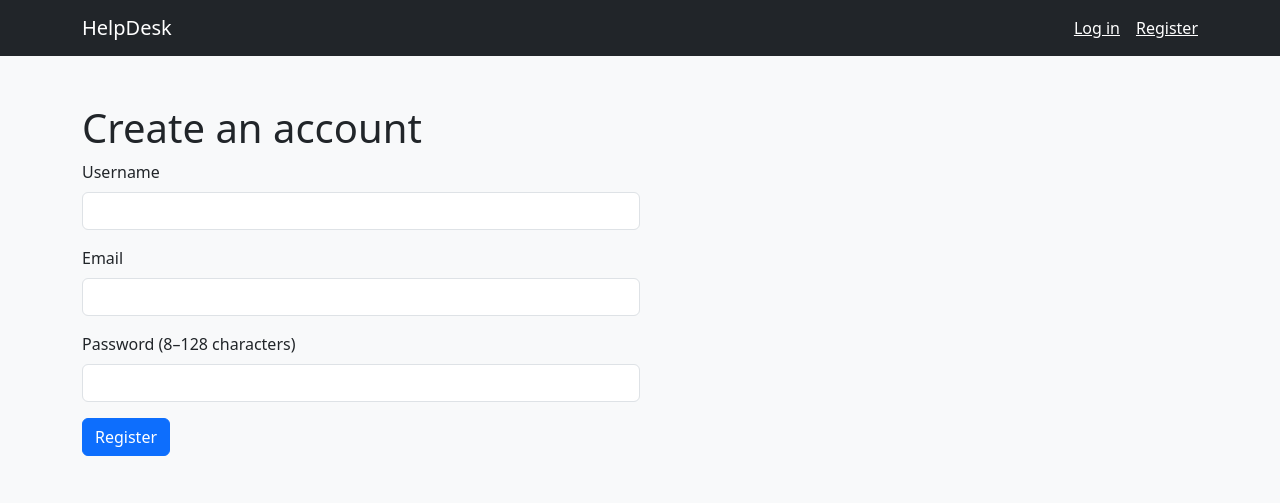
After one commit to Hamzawyyyy/Help-Desk, a Flask app: page /auth/register in a window 1280 px wide. The commit adds this page. Shown: the top 503 px of the page. Run offline with Flask 3, Linux system fonts and the light colour scheme.

Commit message:
Add shared user authentication and protected forms

```diff
--- a/app/__init__.py
+++ b/app/__init__.py
@@ -1,28 +1,60 @@
-from flask import Flask, render_template
+import secrets
+import hmac
+import click
+from flask import Flask, render_template, session, request, abort
 from flask_sqlalchemy import SQLAlchemy
 from flask_login import LoginManager
 from config import Config
 
 db = SQLAlchemy()
 login_manager = LoginManager()
+login_manager.login_view = "auth.login"
 
 
 @login_manager.user_loader
 def load_user(user_id):
-    # Temporary until Member 2 adds the User model and authentication.
-    return None
+    from app.models import User
+    try:
+        return db.session.get(User, int(user_id))
+    except (ValueError, TypeError):
+        return None
 
 
 def create_app(test_config=None):
     app = Flask(__name__)
     app.config.from_object(Config)
+    app.config.update(CSRF_ENABLED=True, MAX_CONTENT_LENGTH=1024 * 1024,
+                      SESSION_COOKIE_HTTPONLY=True, SESSION_COOKIE_SAMESITE="Lax")
     if test_config:
         app.config.update(test_config)
     db.init_app(app)
     login_manager.init_app(app)
 
-    @app.get('/')
+    @app.context_processor
+    def csrf_context():
+        if "csrf_token" not in session:
+            session["csrf_token"] = secrets.token_hex(32)
+        return {"csrf_token": session["csrf_token"]}
+
+    @app.before_request
+    def protect_forms():
+        if app.config["CSRF_ENABLED"] and request.method == "POST":
+            expected = session.get("csrf_token", "")
+            supplied = request.form.get("csrf_token", "")
+            if not expected or not hmac.compare_digest(expected, supplied):
+                abort(400, description="Invalid form token. Reload the page and try again.")
+
+    from app.routes.auth import auth
+    app.register_blueprint(auth)
+
+    @app.cli.command("init-db")
+    def init_db():
+        """Create missing tables without deleting existing data."""
+        db.create_all()
+        click.echo("Database tables created.")
+
+    @app.get("/")
     def home():
-        return render_template('index.html')
+        return render_template("index.html")
 
     return app
--- /dev/null
+++ b/app/routes/auth.py
@@ -0,0 +1,61 @@
+import re
+from flask import Blueprint, render_template, request, redirect, url_for, flash
+from flask_login import login_user, logout_user, login_required, current_user
+from sqlalchemy.exc import IntegrityError
+from app import db
+from app.models import User
+
+auth = Blueprint("auth", __name__, url_prefix="/auth")
+
+
+@auth.route("/register", methods=["GET", "POST"])
+def register():
+    if current_user.is_authenticated:
+        return redirect(url_for("home"))
+    if request.method == "POST":
+        username = request.form.get("username", "").strip()
+        email = request.form.get("email", "").strip().lower()
+        password = request.form.get("password", "")
+        if not re.fullmatch(r"[A-Za-z0-9_]{3,80}", username):
+            flash("Username must be 3-80 letters, numbers or underscores.", "danger")
+        elif len(email) > 254 or not re.fullmatch(r"[^\s@]+@[^\s@]+\.[^\s@]+", email):
+            flash("Enter a valid email address.", "danger")
+        elif not 8 <= len(password) <= 128:
+            flash("Password must contain 8-128 characters.", "danger")
+        else:
+            user = User(username=username, email=email, role="user")
+            user.set_password(password)
+            db.session.add(user)
+            try:
+                db.session.commit()
+            except IntegrityError:
+                db.session.rollback()
+                flash("Username or email is already registered.", "danger")
+            else:
+                flash("Account created. Please log in.", "success")
+                return redirect(url_for("auth.login"))
+        return render_template("auth/register.html"), 400
+    return render_template("auth/register.html")
+
+
+@auth.route("/login", methods=["GET", "POST"])
+def login():
+    if current_user.is_authenticated:
+        return redirect(url_for("home"))
+    if request.method == "POST":
+        email = request.form.get("email", "").strip().lower()
+        password = request.form.get("password", "")
+        user = db.session.scalar(db.select(User).where(User.email == email))
+        if len(password) <= 128 and user and user.check_password(password):
+            login_user(user)
+            return redirect(url_for("home"))
+        flash("Invalid email or password.", "danger")
+        return render_template("auth/login.html"), 400
+    return render_template("auth/login.html")
+
+
+@auth.post("/logout")
+@login_required
+def logout():
+    logout_user()
+    return redirect(url_for("home"))
--- /dev/null
+++ b/app/templates/auth/register.html
@@ -0,0 +1,15 @@
+{% extends 'base.html' %}
+{% block title %}Register · HelpDesk{% endblock %}
+{% block content %}
+<h1>Create an account</h1>
+<form method="post" class="col-md-6">
+<input type="hidden" name="csrf_token" value="{{ csrf_token }}">
+<label class="form-label" for="username">Username</label>
+<input class="form-control mb-3" id="username" name="username" required minlength="3" maxlength="80" value="{{ request.form.get('username', '') }}" autocomplete="username">
+<label class="form-label" for="email">Email</label>
+<input class="form-control mb-3" id="email" name="email" type="email" required maxlength="254" value="{{ request.form.get('email', '') }}" autocomplete="email">
+<label class="form-label" for="password">Password (8–128 characters)</label>
+<input class="form-control mb-3" id="password" name="password" type="password" required minlength="8" maxlength="128" autocomplete="new-password">
+<button class="btn btn-primary">Register</button>
+</form>
+{% endblock %}
--- a/app/templates/base.html
+++ b/app/templates/base.html
@@ -8,8 +8,13 @@
   <link rel="stylesheet" href="{{ url_for('static', filename='css/style.css') }}">
 </head>
 <body>
-  <nav class="navbar navbar-dark bg-dark"><div class="container"><a class="navbar-brand" href="{{ url_for('home') }}">HelpDesk</a></div></nav>
-  <main class="container py-5">{% block content %}{% endblock %}</main>
+  <nav class="navbar navbar-dark bg-dark"><div class="container"><a class="navbar-brand" href="{{ url_for('home') }}">HelpDesk</a><div class="d-flex gap-3 align-items-center">
+{% if current_user.is_authenticated %}
+<span class="text-white">{{ current_user.username }}</span>
+<form method="post" action="{{ url_for('auth.logout') }}"><input type="hidden" name="csrf_token" value="{{ csrf_token }}"><button class="btn btn-outline-light btn-sm">Log out</button></form>
+{% else %}<a class="text-white" href="{{ url_for('auth.login') }}">Log in</a><a class="text-white" href="{{ url_for('auth.register') }}">Register</a>{% endif %}
+</div></div></nav>
+  <main class="container py-5">{% for category, message in get_flashed_messages(with_categories=true) %}<div class="alert alert-{{ category }}" role="alert">{{ message }}</div>{% endfor %}{% block content %}{% endblock %}</main>
   <script src="{{ url_for('static', filename='js/main.js') }}"></script>
 </body>
 </html>
```
Also changed, not shown: app/models.py (+18 -1 lines), app/templates/auth/login.html (added, +13 -0 lines), README.md.
